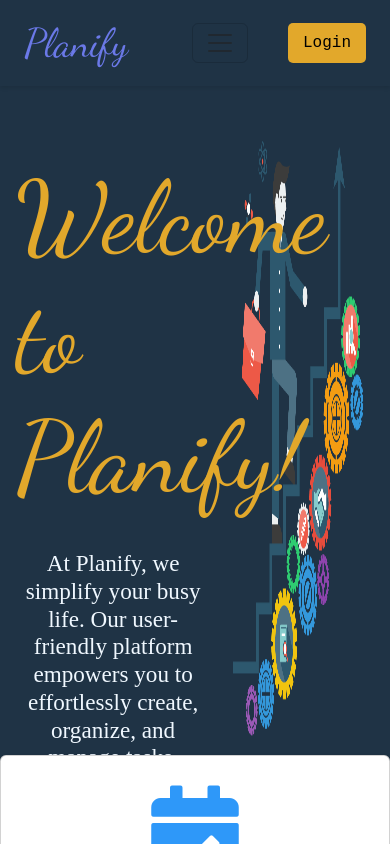
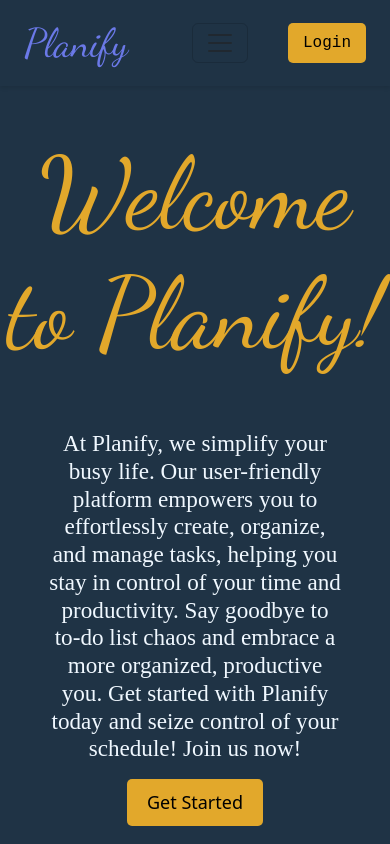
Before and after one commit to pavanjoe/TaskScheduler, a React (Create React App) app: page / in a window 390 px wide. Shown: the top 844 px of the page. Built offline with nearby package versions, Linux system fonts and the light colour scheme; no server answers.

Commit message:
responsiveness: landing page

```diff
--- a/src/components/Options.js
+++ b/src/components/Options.js
@@ -8,12 +8,9 @@ function Options() {
 
   const navigate = useNavigate();
 
-  const handleGetStarted = () => {
-    if (currentUser) {
-        navigate("/home");
-    } else {
-        navigate("/signup");
-    }
+  const handleGetStarted = (e) => {
+    e.preventDefault();
+    currentUser ? navigate('/home') : navigate('/signup');
 }
 
   return (
@@ -23,7 +20,7 @@ function Options() {
         <div class="card-body">
             <h5 class="card-title">Easy Scheduling</h5>
             <p class="card-text">Make scheduling easier by using our visual and user-friendly interface for quickly adding, arranging, and tracking tasks and appointments.</p>
-            <button className='btn' onClick={() => {handleGetStarted()}}>Get Started</button>
+            <button className='btn' onClick={(e) => {handleGetStarted(e)}}>Get Started</button>
         </div>
       </div>
       <div class="card text-center col-lg-3 col-sm-6 col-12 my-1">
--- a/src/pages/landing.js
+++ b/src/pages/landing.js
@@ -12,29 +12,26 @@ function LandingPage () {
 
     const navigate = useNavigate();
 
-    const handleGetStarted = () => {
-        if (currentUser) {
-            navigate("/home");
-        } else {
-            navigate("/signup");
-        }
+    const handleGetStarted = (e) => {
+        e.preventDefault();
+        currentUser ? navigate('/home') : navigate('/signup');
     }
 
     return (
-        <div className="homepage">
+        <div className="landing-page">
             <Nav />
             <div className="content">
-                <div className="left col-6">
-                    <br />
-                    <h1 className="pt-5">Welcome to Planify!</h1>
-                    <br />
+                <div className="col-xl-7 col-12">
+                    <h1 className="text-center py-5">Welcome to Planify!</h1>
+                    <div className="px-5">
                         <center>
                         <h3>At Planify, we simplify your busy life. Our user-friendly platform empowers you to effortlessly create, organize, and manage tasks, helping you stay in control of your time and productivity.
                             Say goodbye to to-do list chaos and embrace a more organized, productive you.
                             Get started with Planify today and seize control of your schedule! Join us now!
                         </h3>
-                    <button className="start mt-2" onClick={() => {handleGetStarted()}}>Get Started</button>
+                        <button className="start mt-2 mb-5" onClick={(e) => {handleGetStarted(e)}}>Get Started</button>
                         </center>
+                    </div>
                 </div>
             </div>
             <Options />
--- a/src/styles/LandingPage.css
+++ b/src/styles/LandingPage.css
@@ -1,30 +1,29 @@
-.homepage {
+.landing-page {
     .content {
         background-color: #1f3345;
-        height: 80vh;
-        background-image: url('../components/images/background-image.png');
-        background-repeat: no-repeat;
         background-size: 40% 100%;
-        background-position: 90%;
         width: 100%;
     }
 
-    .left {
-        height: 100%;
-        margin-left: 4%;
+
+    @media (min-width: 1200px) {
+        .content {
+            background-image: url('../components/images/background-image.png');
+            background-repeat: no-repeat;
+            background-size: 40% 100%;
+            background-position: 90%;
+        }
     }
-
 }
 
-
-.homepage h1 {
+.landing-page h1 {
     color: rgb(226, 168, 43);
     font-family: 'Dancing Script', cursive;
     font-size: 100px;
     animation: fadeIn 3s;
 }
 
-.homepage h3 {
+.landing-page h3 {
     color: aliceblue;
     font-family:cursive;
     animation: fadeIn 3s;
@@ -39,7 +38,7 @@
     }
 }
 
-.homepage .start {
+.landing-page .start {
     background-color: rgb(226, 168, 43);
     font-size: 18px;
     padding: 10px 20px;
@@ -49,6 +48,6 @@
     animation: fadeIn 3s;
 }
 
-button:hover {
+.landing-page button:hover {
     transform: scale(1.1);
 }
```
Lines whose indentation alone changed are shown as unchanged.
